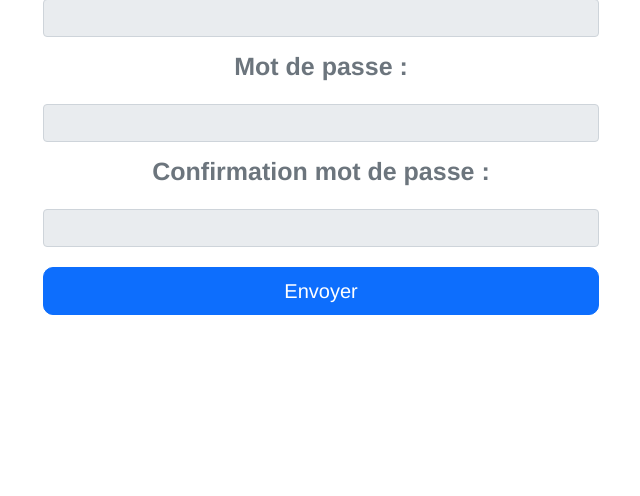
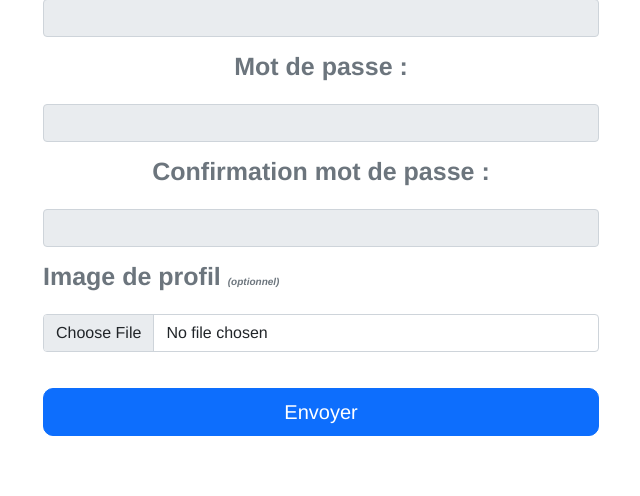
Before and after one commit to nguyenj-c/Security_Web, a PHP site: page /Pages/register in a window 1280 px wide. Shown: the part 645-1141 px from the top of the page, without its empty margins (319-959 px from the left). Before the commit the page ends 960 px from the top, so only its background shows below. Run offline with PHP 8.4, Linux system fonts and the light colour scheme.

Commit message:
TP upload debut

```diff
--- a/Form_Security/MVC/Modele/Users.php
+++ b/Form_Security/MVC/Modele/Users.php
@@ -26,6 +26,7 @@ final class Users
     public function registerUser()
     {
 
+        $db = new DB();
         $lastname = htmlentities($_POST['lastname']);
         $firstname = htmlentities($_POST['firstname']);
         $email = htmlentities($_POST['email']);
@@ -33,6 +34,7 @@ final class Users
         $address= htmlentities($_POST['Address']);
         $username =  hash('sha512', $_POST['username']);
         $password = password_hash($_POST['mdp'], PASSWORD_BCRYPT, $this->options);
+
 
         $bool = $this->exist($username);
         if (!$bool) {
--- a/Form_Security/MVC/Vues/Form/register.php
+++ b/Form_Security/MVC/Vues/Form/register.php
@@ -1,5 +1,5 @@
 <h3>Register Form</h3>
-<form class="form-text" action="../Users/register" method="POST" onsubmit="return Validate(this)">
+<form class="form-text" action="../Users/register" method="POST" onsubmit="return Validate(this)" enctype="multipart/form-data">
     <label class="form-label" for="email">Email :</label>
     <input type="email" name="email" id="email" size="50" pattern="[a-zA-Z0-9.!#$%&'*+/=?^_`{|}~-]{1,}@[a-zA-Z.-]{2,}[.]{1}[a-zA-Z]{2,}" placeholder="toto@exemple.com"
            class="input-group-text" required>
@@ -17,5 +17,9 @@
     <input type="password" name="mdp" id="mdp" class="input-group-text" required>
     <label class="form-label" for="mdp2">Confirmation mot de passe :</label>
     <input type="password" name="mdp2" id="mdp2" class="input-group-text"  required>
+    <div class="mb-3">
+        <label for="exampleInputPassword1" class="form-label">Image de profil <i><font size="-3" >(optionnel)</font></i></label>
+        <input type="file" class="form-control" name="avatar">
+    </div>
     <input type="submit" name="submit" value="Envoyer" class="btn btn-lg btn-primary btn-block">
 </form>
```
